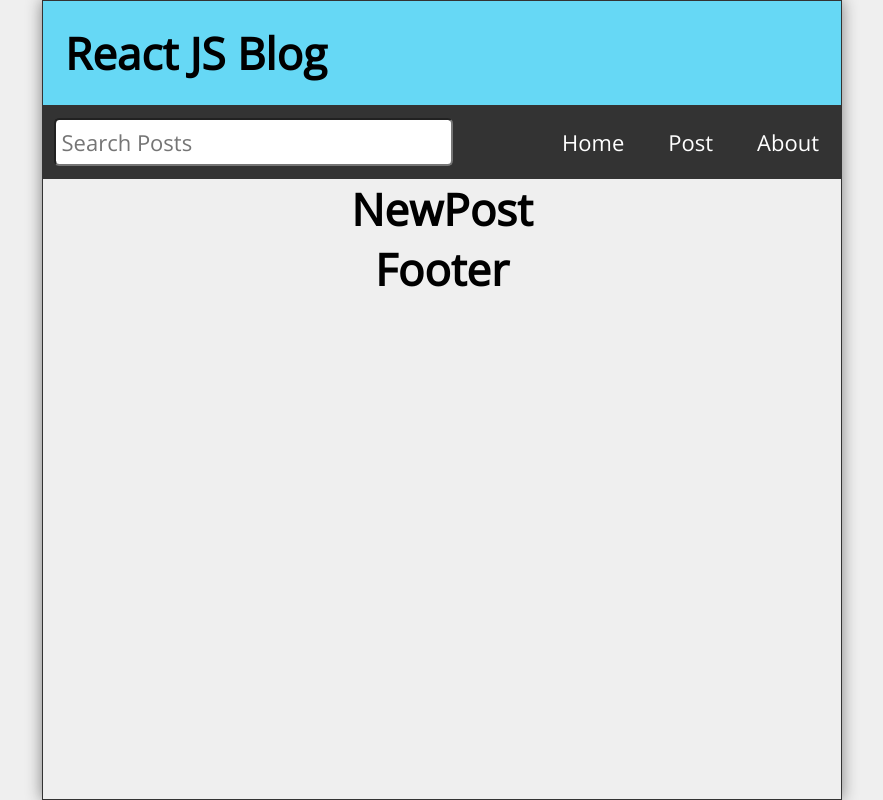
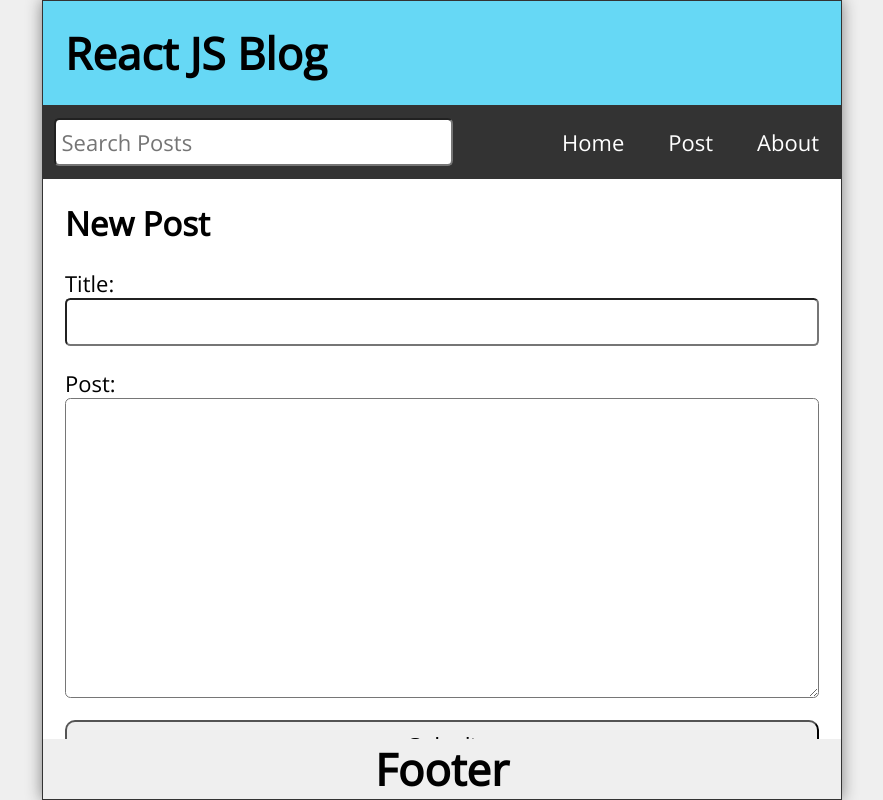
Before and after one commit to lavitzwind/react-router-blog, a React (Create React App) app: page /post in a window 1280 px wide. Shown: the whole page, without its empty margins (198-1081 px from the left). Built offline with nearby package versions, Linux system fonts and the light colour scheme.

Commit message:
handdlesubmit and NewPost.js

```diff
--- a/src/App.js
+++ b/src/App.js
@@ -38,7 +38,15 @@
 	]);
 	const [search, setSearch] = useState("");
 	const [searchResults, setSearchResults] = useState([]);
+	const [postTitle, setPostTitle] = useState("");
+	const [postBody, setPostBody] = useState("");
 	const history = useHistory();
+
+	const handleSubmit = (e) => {
+		e.preventDefault();
+		const id = posts.length ? posts[posts.length - 1].id + 1 : 1;
+		const datetime = "";
+	};
 
 	const handleDelete = (id) => {
 		const postsList = posts.filter((post) => post.id !== id);
@@ -55,7 +63,13 @@
 					<Home posts={posts} />
 				</Route>
 				<Route exact path="/post">
-					<NewPost />
+					<NewPost
+						handleSubmit={handleSubmit}
+						postTitle={postTitle}
+						setPostTitle={setPostTitle}
+						postBody={postBody}
+						setPostBody={setPostBody}
+					/>
 				</Route>
 				<Route path="/post/:id">
 					<PostPage posts={posts} handleDelete={handleDelete} />
--- a/src/NewPost.js
+++ b/src/NewPost.js
@@ -1,7 +1,31 @@
-const NewPost = () => {
+const NewPost = ({
+	handleSubmit,
+	postTitle,
+	setPostTitle,
+	postBody,
+	setPostBody,
+}) => {
 	return (
-		<main>
-			<h1>NewPost</h1>
+		<main className="NewPost">
+			<h2>New Post</h2>
+			<form className="newPostForm" onSubmit={handleSubmit}>
+				<label htmlFor="postTitle">Title:</label>
+				<input
+					id="postTitle"
+					type="text"
+					required
+					value={postTitle}
+					onChange={(e) => setPostTitle(e.target.value)}
+				/>
+				<label htmlFor="postBody">Post:</label>
+				<textarea
+					id="postBody"
+					required
+					value={postBody}
+					onChange={(e) => setPostBody(e.target.value)}
+				/>
+				<button type="submit">Submit</button>
+			</form>
 		</main>
 	);
 };
```
